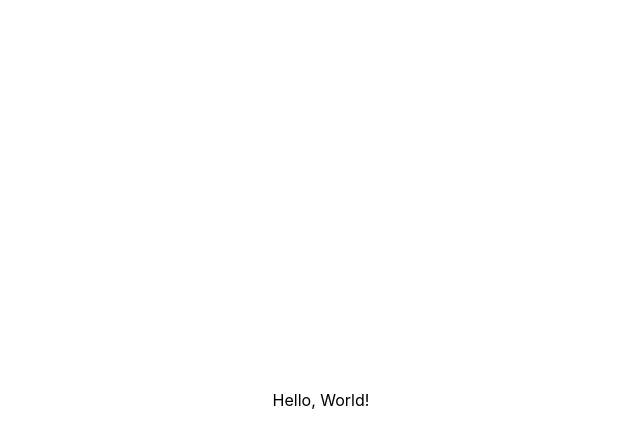
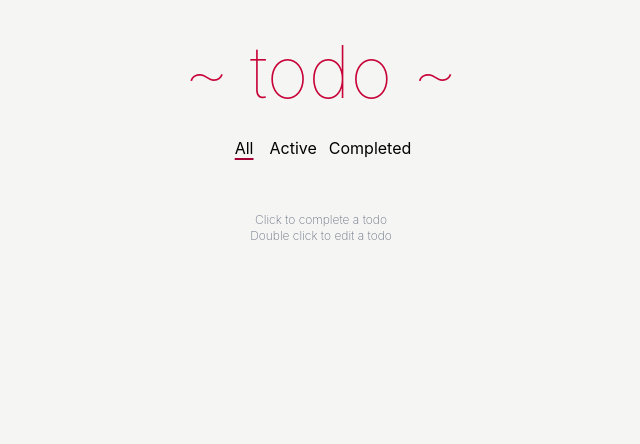
Before and after one commit to Abdudj575/todo-app-sp26, a website built with Vite: page index.html in a window 1280 px wide. Shown: the whole page, without its empty margins (319-959 px from the left). Built offline with nearby package versions, Linux system fonts and the light colour scheme.

Commit message:
todos-04: Create header, footer, and navigation

```diff
--- a/index.html
+++ b/index.html
@@ -6,8 +6,24 @@
     <meta name="viewport" content="width=device-width, initial-scale=1.0" />
     <title>ToDo App</title>
   </head>
-  <body>
-    <div id="app"></div>
+  <body class="bg-stone-100">
+    <header class="py-4 mt-5 text-center font-thin">
+      <h1 class="front-sans text-7xl text-rose-700">~ todo ~</h1>
+    </header>
+    <nav class="flex items-center justify-center py-2 gap-3">
+      <a href="#/"
+      class="underline underline-offset-4 decoration-rose-800 decoration-2 p-1"
+      >All</a>
+      <a href="#/active">Active</a>
+      <a href="#/completed">Completed</a>
+    </nav>
+    <footer
+    class="flex flex-col justify-center items-center mt-10 text-xs text-gray-500 font-extralight"
+    >
+      <div>Click to complete a todo</div>
+      <div>Double click to edit a todo</div>
+    </footer>
+
     <script type="module" src="/src/main.js"></script>
   </body>
 </html>
--- a/src/main.js
+++ b/src/main.js
@@ -1,4 +1 @@
 import "./style.css";
-
-const app = document.getElementById("app");
-app.innerHTML = `<div class="flex justify-center h-screen items-center">Hello, World!</div>`;
```
